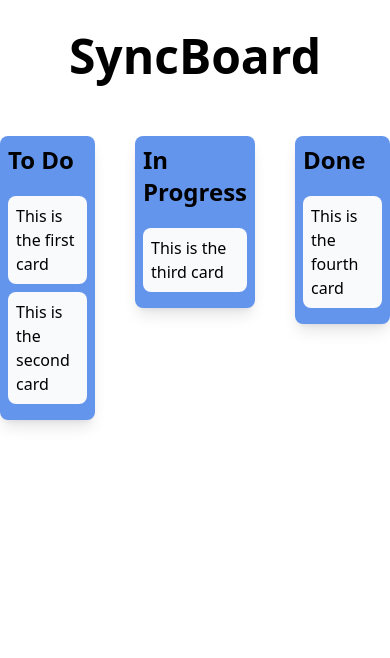
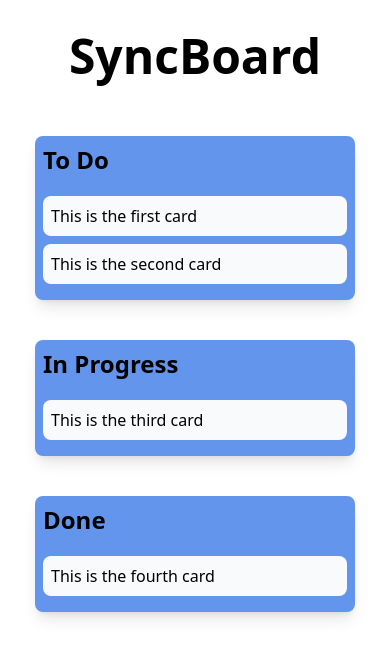
Before and after one commit to scottchen98/SyncBoard, a React (Vite) app in the folder syncboard.Frontend/: page / in a window 390 px wide. Shown: the top 658 px of the page. Built offline with nearby package versions, Linux system fonts and the light colour scheme.

Commit message:
make cards responsive

```diff
--- a/syncboard.Frontend/src/App.tsx
+++ b/syncboard.Frontend/src/App.tsx
@@ -108,7 +108,7 @@ export default function App() {
         SyncBoard
       </h1>
       <DragDropContext onDragEnd={onDragEnd}>
-        <div className="flex justify-center items-start gap-10">
+        <div className="px-3 flex flex-col md:flex-row items-center justify-center md:items-start gap-10">
           {columns.map((column) => (
             <Column key={column.id} column={column} />
           ))}
@@ -133,7 +133,7 @@ function Column({
     <Droppable droppableId={`${id}`}>
       {(provided, snapshot) => (
         <div
-          className="w-64 p-2 rounded-lg shadow-lg border-none"
+          className="w-80 md:w-72 p-2 rounded-lg shadow-lg border-none"
           ref={provided.innerRef}
           style={{
             backgroundColor: snapshot.isDraggingOver
```
